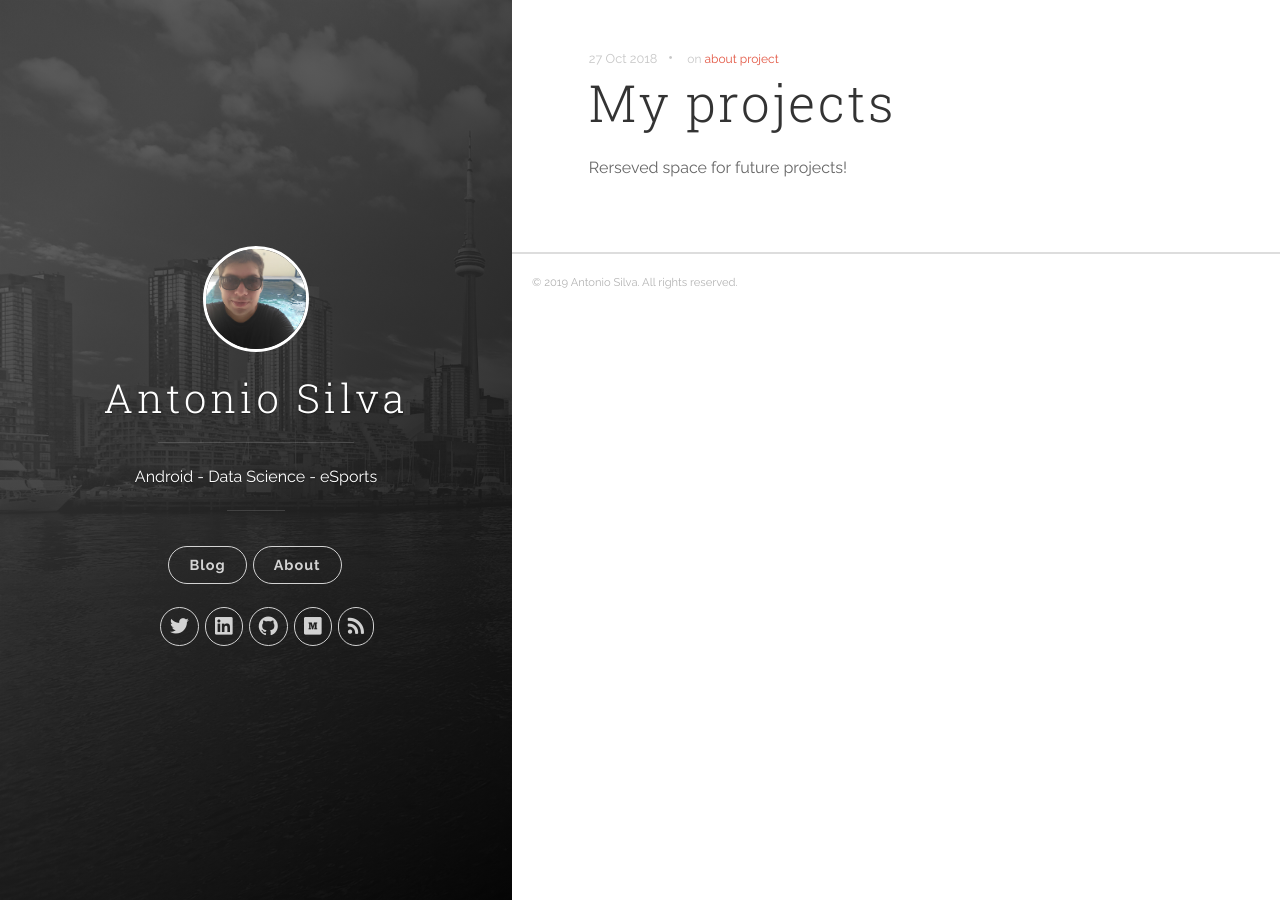
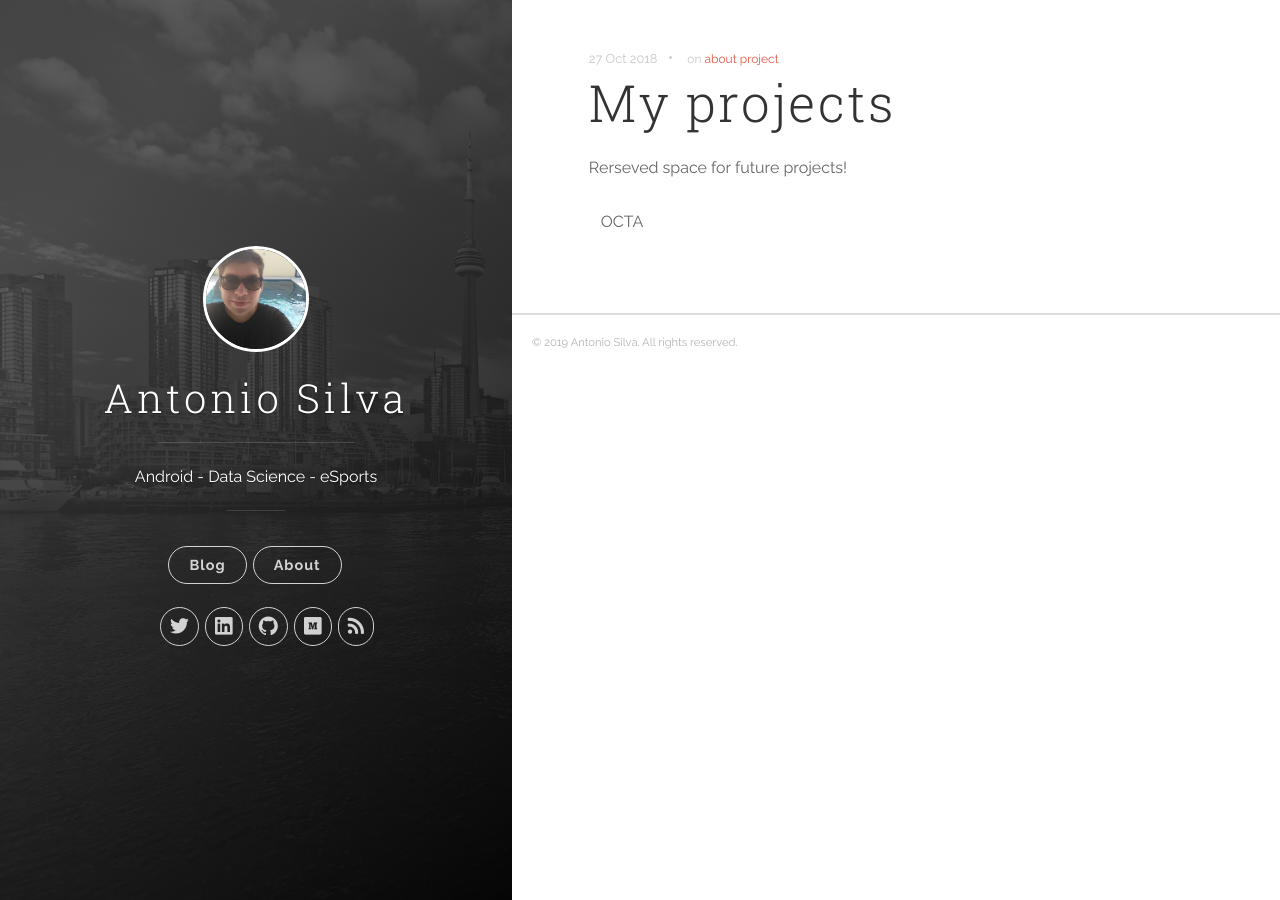
Before and after one commit to antoniosj/antoniosj.github.io, a Jekyll site: the page built from _posts/2018-10-27-my-projects.markdown, in a window 1280 px wide. Built offline with Jekyll 4.4.1, drawn with Linux system fonts in a browser that asks for light colours.

Commit message:
Update 2018-10-27-my-projects.markdown

```diff
--- a/_posts/2018-10-27-my-projects.markdown
+++ b/_posts/2018-10-27-my-projects.markdown
@@ -6,3 +6,6 @@
 ---
 
 Rerseved space for future projects!
+
+|:-:	|:-:	|:-:	|
+| OCTA  	|   	|   	|
```
